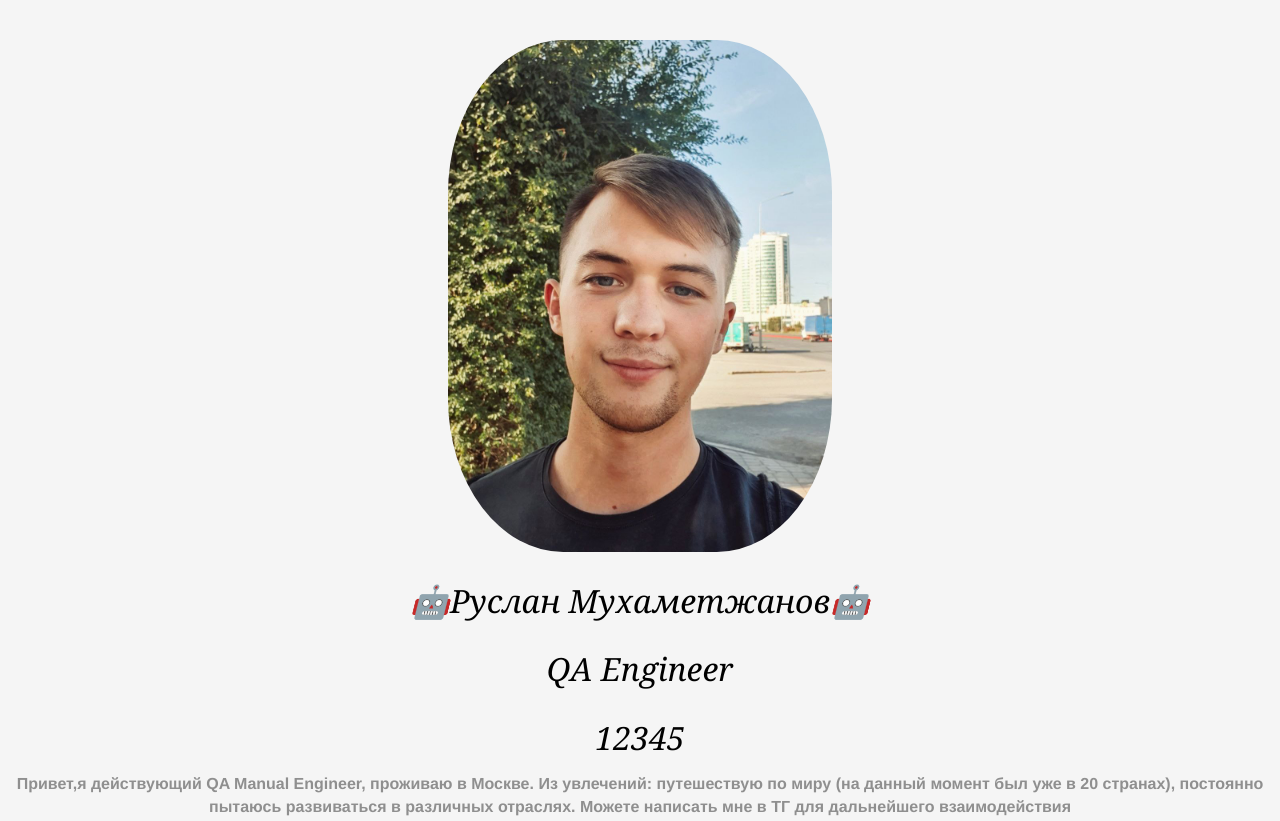
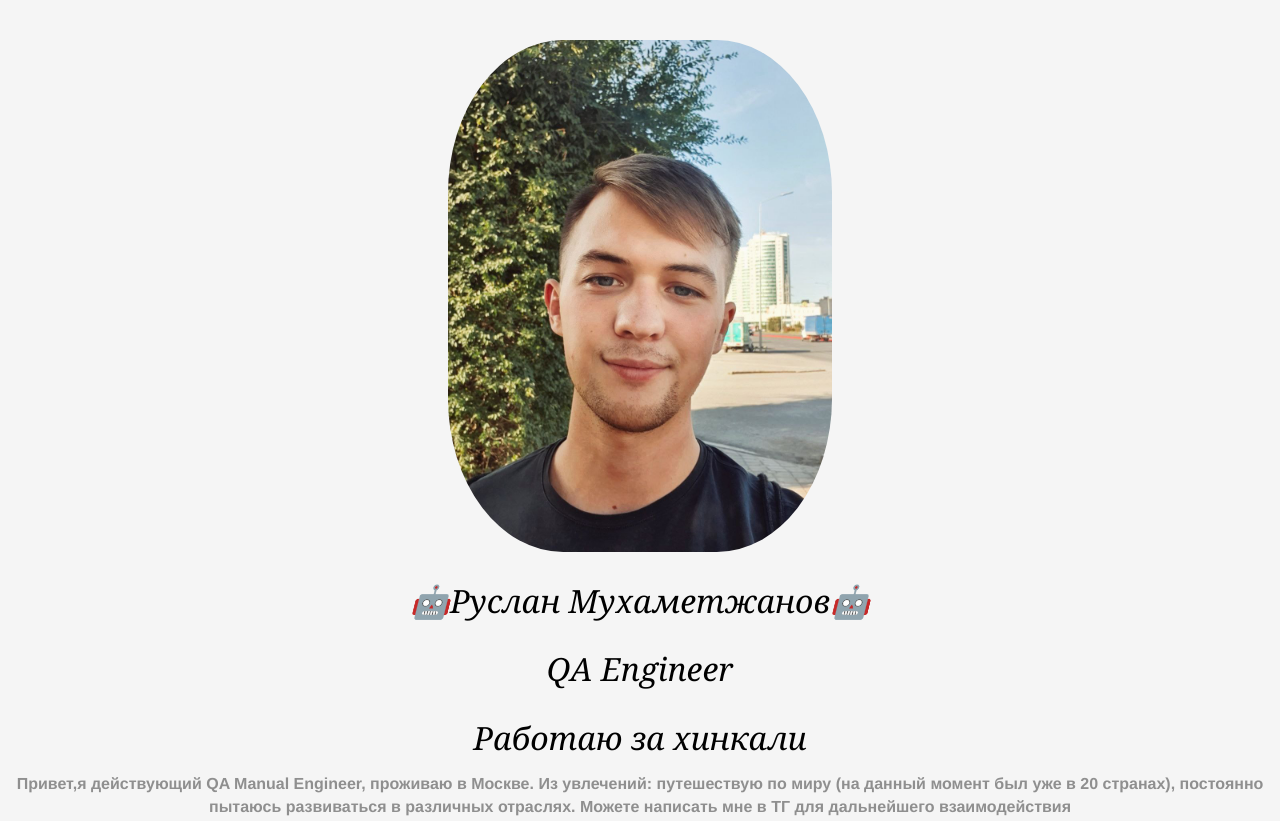
Before and after one commit to MukhametzhanovRuslan-QA/cv, a plain HTML site: page index.html in a window 1280 px wide. Shown: the top 821 px of the page. Drawn offline with Linux system fonts and the light colour scheme.

Commit message:
работаю за хинкали

```diff
--- a/index.html
+++ b/index.html
@@ -13,7 +13,7 @@
       <img src="./avatar.png" alt="avatar" class="header__avatar" >
       <h1 class="header__title">🤖Руслан Мухаметжанов🤖</h1>
       <h2 class="header__title">QA Engineer</h2>
-      <p class="header__title">12345<p>
+      <p class="header__title">Работаю за хинкали<p>
       <h3 class="header__subtitle">Привет,я действующий QA Manual Engineer, проживаю в Москве.
         Из увлечений: путешествую по миру (на данный момент был уже в 20 странах), постоянно пытаюсь развиваться в различных отраслях.
         Можете написать мне в ТГ для дальнейшего взаимодействия</h3>
```
